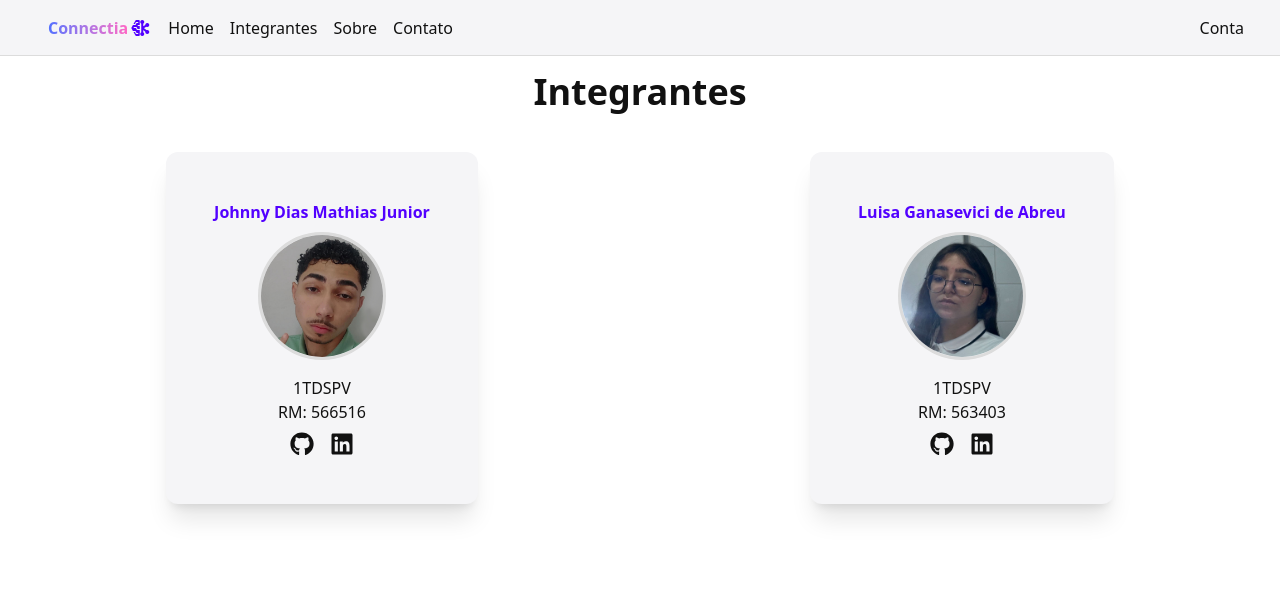
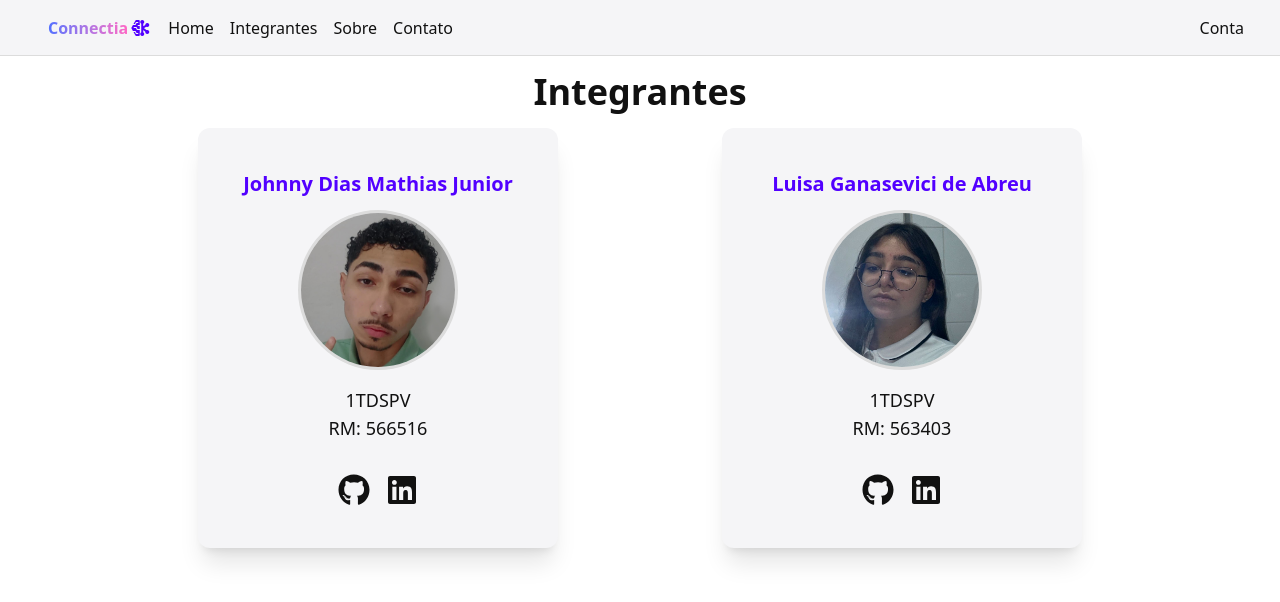
Before and after one commit to GS-2-Connectia/Front-End, a React (Vite) app: page /integrantes in a window 1280 px wide. Shown: the top 602 px of the page. Built offline with nearby package versions, Linux system fonts and the light colour scheme; some icons are missing.

Commit message:
style: members card visual improvements

```diff
--- a/src/components/aluno.tsx
+++ b/src/components/aluno.tsx
@@ -4,21 +4,23 @@ import { FaLinkedin } from "react-icons/fa";
 
 export function Aluno({ nome, img, rm, github, linkedin }: AlunoProps) {
     return (
-        <div className="mt-6 bg-(--bg-2) rounded-xl p-2 text-(--text) mb-4 px-12 py-12 shadow-xl">
-            <h4 className="text-(--title) font-bold mb-2">{nome}</h4>
+        <div className="flex flex-col justify-center items-center bg-(--bg-2) text-center rounded-xl p-2 text-(--text) mb-4 px-4 py-8 w-90 h-105 shadow-xl">
+            <h4 className="text-(--title) text-xl font-bold mb-2">{nome}</h4>
             <div>
                 <img src={img} alt={`Integrante ${nome}`}
-                    className="block mx-auto m-1 mb-4 w-32 h-32
+                    className="block mx-auto m-1 mb-4 w-40 h-40
                                 rounded-full border-3 border-solid object-cover text-(--border-2)" />
-                <p>1TDSPV</p>
-                <p>RM: {rm}</p>
+                <div className="text-lg">
+                    <p>1TDSPV</p>
+                    <p>RM: {rm}</p>
+                </div>
             </div>
-            <div className="flex gap-4 mt-2 place-content-center">
+            <div className="flex gap-4 mt-8 place-content-center">
                 <a href={github} target="_blank" rel="noopener noreferrer">
-                    <FaGithub size={24} />
+                    <FaGithub size={32} />
                 </a>
                 <a href={linkedin} target="_blank" rel="noopener noreferrer">
-                    <FaLinkedin size={24} />
+                    <FaLinkedin size={32} />
                 </a>
             </div>
         </div>
--- a/src/pages/members.tsx
+++ b/src/pages/members.tsx
@@ -8,8 +8,8 @@ export function Members() {
             <h1 className="title">
                 Integrantes
             </h1>
-            <article className="flex flex-col text-center place-content-center">
-                <div className="flex flex-row place-content-around">
+            <article className="mx-auto w-4/5">
+                <div className="grid grid-cols-1 md:grid-cols-2 gap-6 items-stretch justify-items-center">
                     <Aluno
                         id="1"
                         nome="Johnny Dias Mathias Junior"
```
